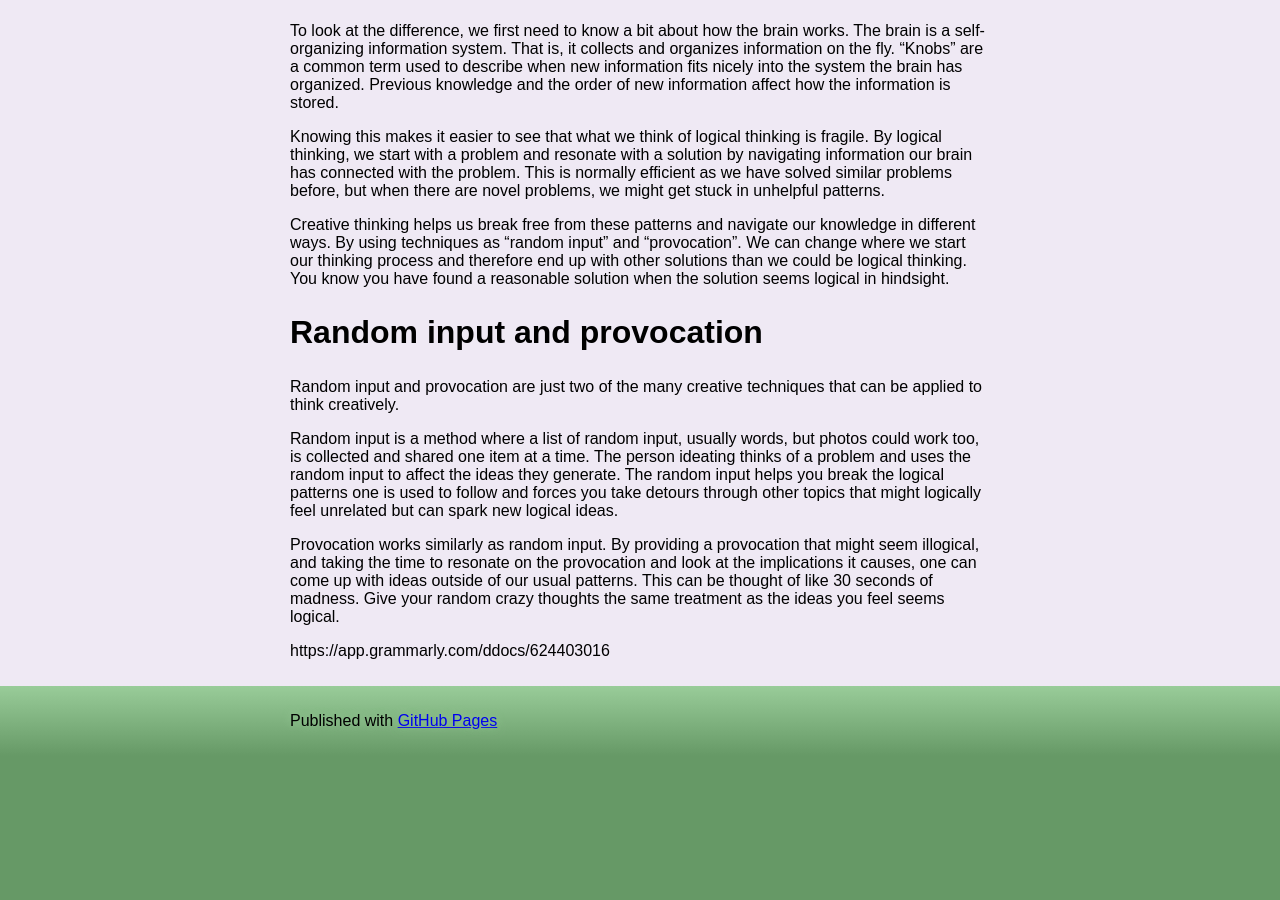
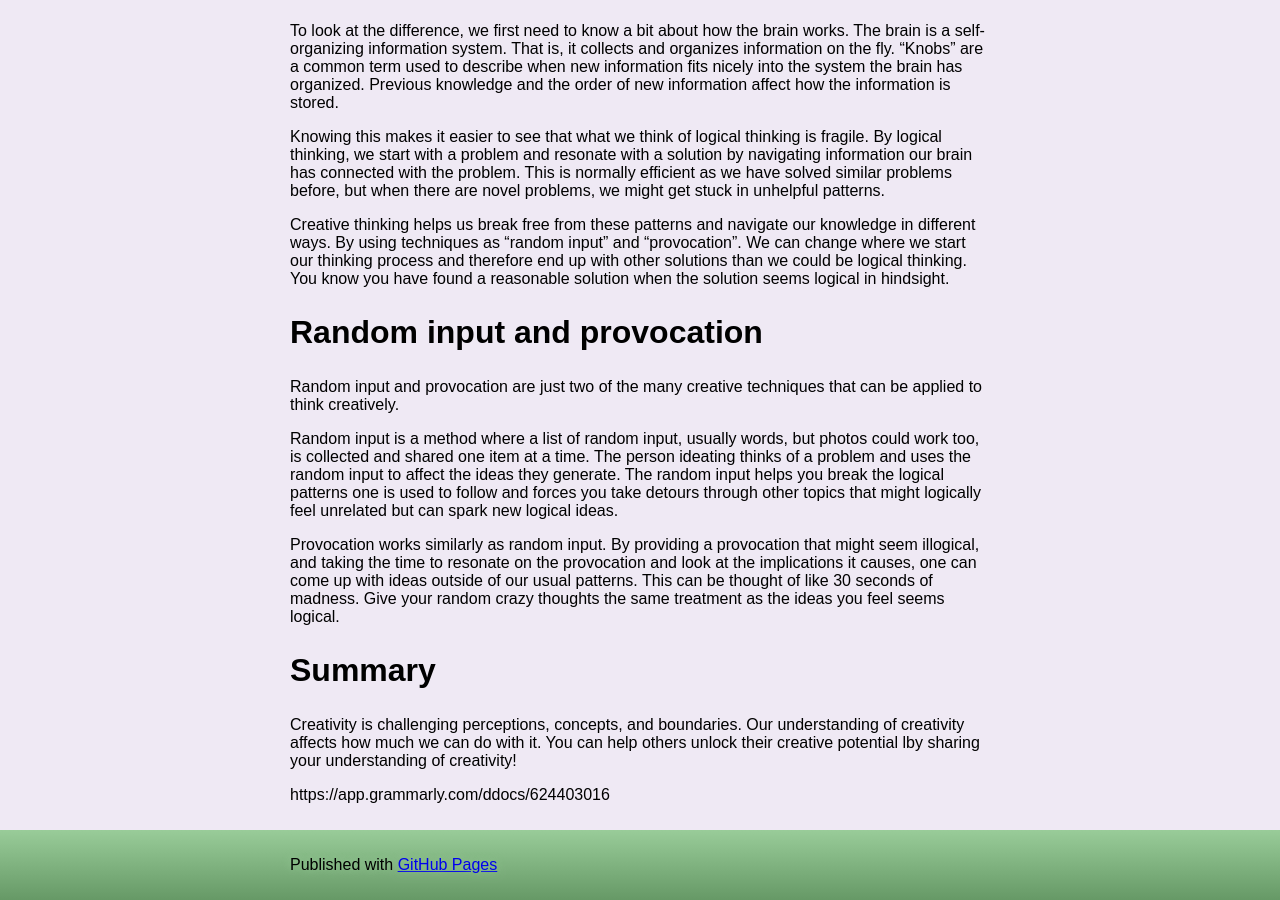
Before and after one commit to dagfs/dagfs.github.io, a Jekyll site: the page built from artikler/jul/serious-creativity/index.md, in a window 1280 px wide and 900 px high, scrolled down 1005 px. Built offline with Jekyll 4.4.1, drawn with Linux system fonts in a browser that asks for light colours; our own code applies the rules of GitHub Pages for plain Markdown files; before the commit the page ends 1761 px from its top, so only the background shows below that.

Commit message:
Update index.md

```diff
--- a/artikler/jul/serious-creativity/index.md
+++ b/artikler/jul/serious-creativity/index.md
@@ -34,5 +34,8 @@ Random input is a method where a list of random input, usually words, but photos
 
 Provocation works similarly as random input. By providing a provocation that might seem illogical, and taking the time to resonate on the provocation and look at the implications it causes, one can come up with ideas outside of our usual patterns. This can be thought of like 30 seconds of madness. Give your random crazy thoughts the same treatment as the ideas you feel seems logical.
 
+## Summary
+Creativity is challenging perceptions, concepts, and boundaries. Our understanding of creativity affects how much we can do with it. You can help others unlock their creative potential lby sharing your understanding of creativity!
+
 
 https://app.grammarly.com/ddocs/624403016
```
